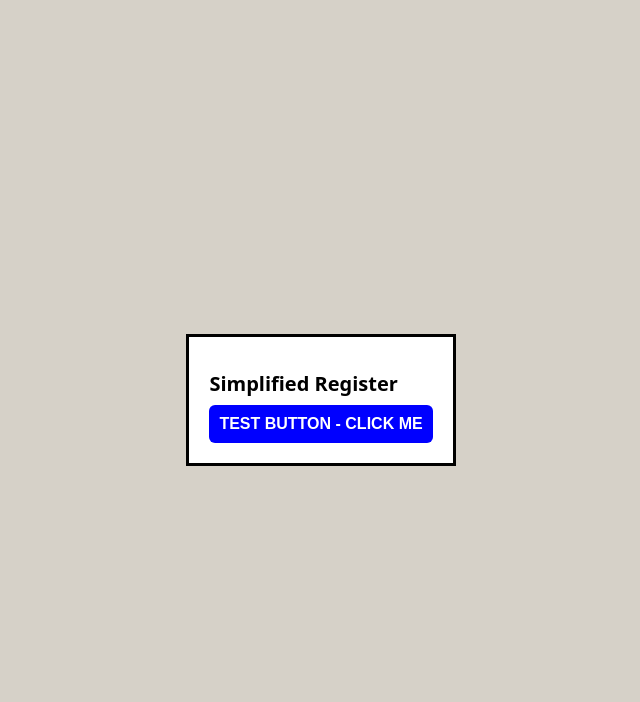
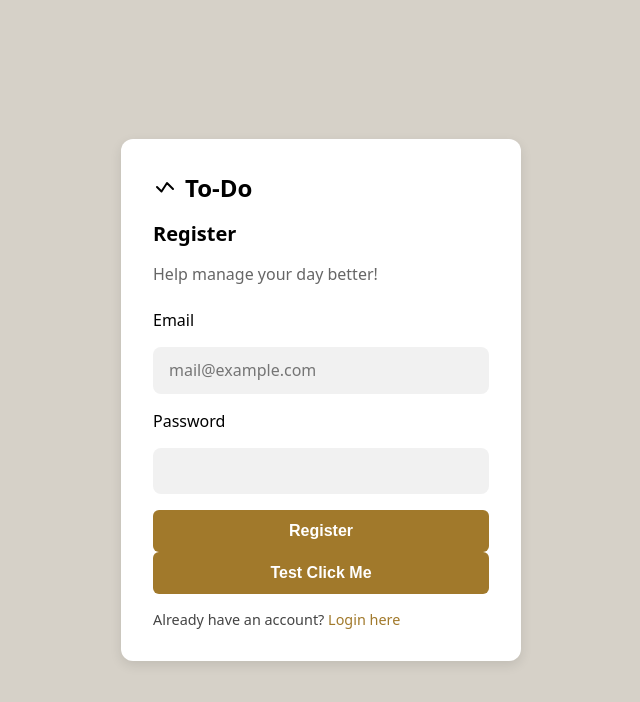
Before and after one commit to NicoleSung/project3_todo, a React (Vite) app in the folder client/: page /register in a window 1280 px wide. Shown: the top 702 px of the page, without its empty margins (319-959 px from the left). Built offline with nearby package versions, Linux system fonts and the light colour scheme; what amazon-cognito-identity-js would draw is missing.

Commit message:
Updated Register.tsx.

```diff
--- a/client/src/components/auth/Register.tsx
+++ b/client/src/components/auth/Register.tsx
@@ -58,112 +58,73 @@ export default function Register() {
 
   console.log('Rendering Register component, allValid:', allValid); // Log the value of allValid to check if it's being calculated correctly
 
-  // return (
-  //   <div className={styles['register-container']}>
-  //     <div className={styles['register-logo']}>
-  //       <svg fill="currentColor" viewBox="0 0 24 24">
-  //         <path
-  //           d="M4 12l4.5 4.5L14 8l6 6"
-  //           stroke="currentColor"
-  //           strokeWidth="2"
-  //           fill="none"
-  //           strokeLinecap="round"
-  //           strokeLinejoin="round"
-  //         />
-  //       </svg>
-  //       <span>To-Do</span>
-  //     </div>
+  return (
+    <div className={styles['register-container']}>
+      <div className={styles['register-logo']}>
+        <svg fill="currentColor" viewBox="0 0 24 24">
+          <path
+            d="M4 12l4.5 4.5L14 8l6 6"
+            stroke="currentColor"
+            strokeWidth="2"
+            fill="none"
+            strokeLinecap="round"
+            strokeLinejoin="round"
+          />
+        </svg>
+        <span>To-Do</span>
+      </div>
 
-  //     <h1>Register</h1>
-  //     <p className={styles.muted}>Help manage your day better!</p>
+      <h1>Register</h1>
+      <p className={styles.muted}>Help manage your day better!</p>
 
-  //     {error && (
-  //       <ul className={styles['flash-messages']}>
-  //         <li>{error}</li>
-  //       </ul>
-  //     )}
+      {error && (
+        <ul className={styles['flash-messages']}>
+          <li>{error}</li>
+        </ul>
+      )}
 
-  //     <form onSubmit={handleSubmit}>
-  //       <label>Email</label>
-  //       <input
-  //         name="username"
-  //         type="text"
-  //         placeholder="mail@example.com"
-  //         required
-  //         value={form.username}
-  //         onChange={handleChange}
-  //       />
+      <form onSubmit={handleSubmit}>
+        <label>Email</label>
+        <input
+          name="username"
+          type="text"
+          placeholder="mail@example.com"
+          required
+          value={form.username}
+          onChange={handleChange}
+        />
 
-  //       <label>Password</label>
-  //       <input
-  //         name="password"
-  //         type="password"
-  //         required
-  //         value={form.password}
-  //         onChange={handleChange}
-  //       />
+        <label>Password</label>
+        <input
+          name="password"
+          type="password"
+          required
+          value={form.password}
+          onChange={handleChange}
+        />
 
-  //       {/* <button type="submit"
-  //       // disabled={!allValid}
-  //       > */}
+        {/* <button type="submit"
+        // disabled={!allValid}
+        > */}
 
-  //       <button
-  //       type="submit"
-  //       // disabled={!allValid} // Keep disabled commented out for testing
-  //       onClick={() => {
-  //         console.log('Register BUTTON CLICKED!'); // Add this log
-  //       }}
-  //       >
-  //         Register
-  //       </button>
-  //     </form>
+        <button
+        type="submit"
+        // disabled={!allValid} // Keep disabled commented out for testing
+        onClick={() => {
+          console.log('Register BUTTON CLICKED!'); // Add this log
+        }}
+        >
+          Register
+        </button>
+      </form>
 
-  //     <button
-  //     onClick={() => console.log('SIMPLE BUTTON CLICKED')}
-  //     style={{
-  //       backgroundColor: 'red',
-  //       color: 'white',
-  //       padding: '10px',
-  //       margin: '10px 0',
-  //       border: '2px solid black',
-  //       width: '100%'
-  //       }}
-  //     >
-  //     Test Click Me
-  //     </button>
+      <button onClick={() => console.log('SIMPLE BUTTON CLICKED')}>
+      Test Click Me
+      </button>
 
-  //     <div className={styles.link}>
-  //       Already have an account? <a href="/login">Login here</a>
-  //     </div>
-  //   </div>
-  // );
-
-
-
-  return (
-    <div style={{
-      backgroundColor: 'white',
-      padding: '20px',
-      margin: '20px',
-      border: '3px solid black'
-    }}>
-      <h1>Simplified Register</h1>
-      <button
-        onClick={() => {
-          console.log('TEST BUTTON CLICKED');
-          alert('Button clicked!'); // This will show a popup when clicked
-        }}
-        style={{
-          backgroundColor: 'blue',
-          color: 'white',
-          padding: '10px',
-          fontSize: '16px'
-        }}
-      >
-        TEST BUTTON - CLICK ME
-      </button>
+      <div className={styles.link}>
+        Already have an account? <a href="/login">Login here</a>
+      </div>
     </div>
   );
-
-
 }
```
